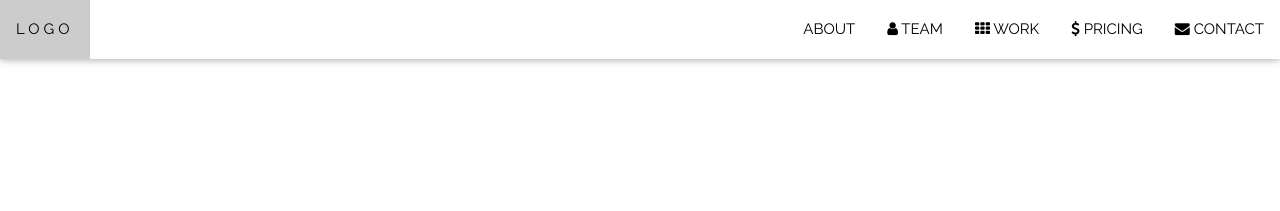
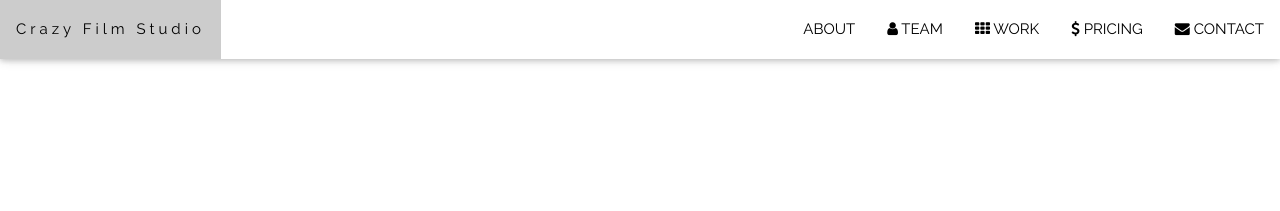
Before and after one commit to 69LordCrazyCoder69/CrazyFlimStudios, a plain HTML site: page index.html in a window 1280 px wide. Shown: the top 211 px of the page. Drawn offline with nearby package versions, Linux system fonts and the light colour scheme.

Commit message:
Update index.html

```diff
--- a/index.html
+++ b/index.html
@@ -19,7 +19,7 @@ body, html {
 .bgimg-1 {
   background-position: center;
   background-size: cover;
-  background-image: url("/w3images/mac.jpg");
+  background-image: "imag";
   min-height: 100%;
 }
 
@@ -33,7 +33,7 @@ body, html {
 <!-- Navbar (sit on top) -->
 <div class="w3-top">
   <div class="w3-bar w3-white w3-card" id="myNavbar">
-    <a href="#home" class="w3-bar-item w3-button w3-wide">LOGO</a>
+    <a href="#home" class="w3-bar-item w3-button w3-wide">Crazy Film Studio</a>
     <!-- Right-sided navbar links -->
     <div class="w3-right w3-hide-small">
       <a href="#about" class="w3-bar-item w3-button">ABOUT</a>
```
